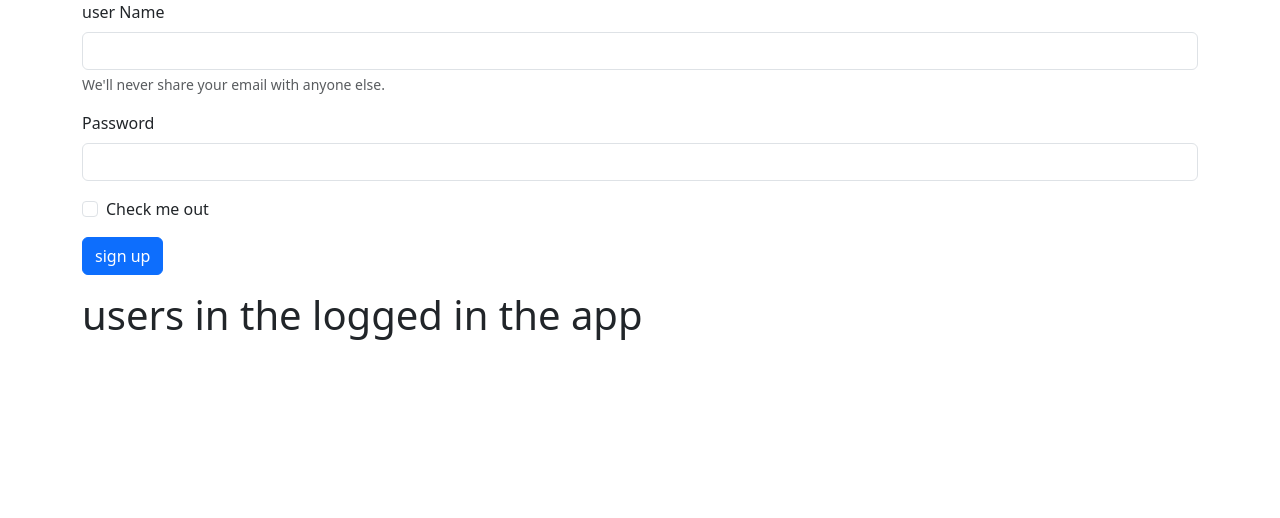
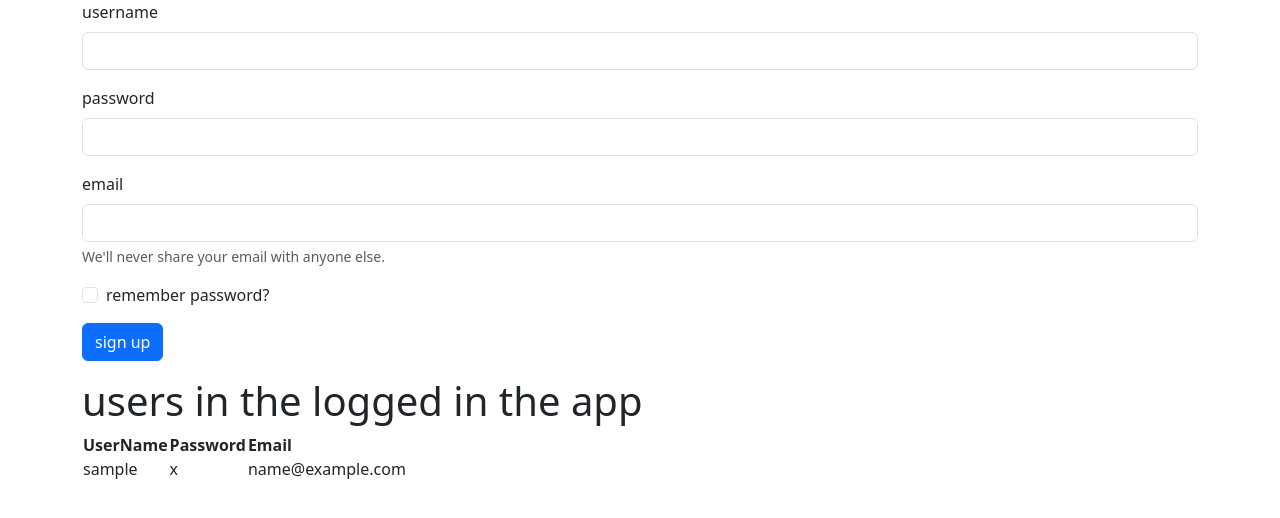
Before and after one commit to Abdulkhafid001/VUEJS-JOURNEY, a Django app: template VUE_APPS/MYBLOG/templates/login.html in a window 1280 px wide. Shown: the top 518 px of the page. Run offline with Django 5.2, Linux system fonts and the light colour scheme; data comes from the database, SQL or seed files in the repository; both versions use the stored data as it was after the commit; the template is opened without the code that fills it: values that come from a table or form of the project are taken from there, most other values are stand-ins (such as "Sample title", 1, 10 or a date in 2020); some libraries are stand-ins or nearby versions.

Commit message:
coming up right!

```diff
--- a/VUE_APPS/MYBLOG/templates/login.html
+++ b/VUE_APPS/MYBLOG/templates/login.html
@@ -14,28 +14,42 @@
     <form action="{% url 'loginView' %}" method="post">
       {% csrf_token %}
       <div class="mb-3">
-        <label for="exampleInputEmail1" class="form-label">user Name</label>
+        <label for="exampleInputEmail1" class="form-label">username</label>
         <input type="text" name="userName" class="form-control" id="" aria-describedby="emailHelp">
-        <div id="emailHelp" class="form-text">We'll never share your email with anyone else.</div>
       </div>
       <div class="mb-3">
-        <label for="exampleInputPassword1" class="form-label">Password</label>
+        <label for="exampleInputPassword1" class="form-label">password</label>
         <input type="password" name="passWord" class="form-control" id="">
+      </div>
+      <div class="mb-3">
+        <label for="exampleInputPassword1" class="form-label">email</label>
+        <input type="email" name="userEmail" class="form-control" id="">
+        <div id="emailHelp" class="form-text">We'll never share your email with anyone else.</div>
       </div>
       <div class="mb-3 form-check">
         <input type="checkbox" class="form-check-input" id="exampleCheck1">
-        <label class="form-check-label" for="exampleCheck1">Check me out</label>
+        <label class="form-check-label" for="exampleCheck1">remember password?</label>
       </div>
       <button type="submit" class="btn btn-primary">sign up</button>
     </form>
   </div>
   <div class="container">
     <h1>users in the logged in the app</h1>
-    {% for user in users %}
-    <p class="text-center">
-      {{users.user_name}}
-    </p>
-    {% endfor%}
+    <table>
+      <tr>
+        <th>UserName</th>
+        <th>Password</th>
+        <th>Email</th>
+      </tr>
+      <tr>
+        {% for user in myUsers %}
+      <tr>
+        <td> {{user.username}}</td>
+        <td> {{user.password}}</td>
+        <td> {{user.email}}</td>
+      </tr>
+      {% endfor%}
+    </table>
   </div>
 </body>
 
--- a/VUE_APPS/MYBLOG/urls.py
+++ b/VUE_APPS/MYBLOG/urls.py
@@ -2,5 +2,5 @@
 from django.urls import path
 from MYBLOG import views
 urlpatterns = [
-    path('', views.login, name='loginView'),
+    path('', views.django_auth, name='loginView'),
 ]
```
Also changed, not shown: VUE_APPS/MYBLOG/templates/home.html (added, +15 -0 lines), VUE_APPS/MYBLOG/views.py (+23 -5 lines), VUE_APPS/MYBLOG/templates/main.html (added), VUE_APPS/db.sqlite3.
